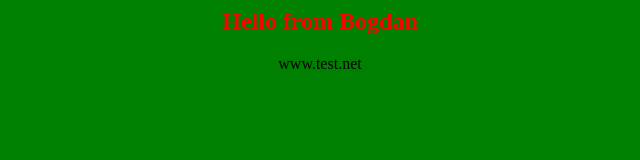
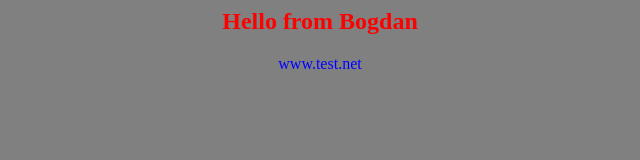
Before and after one commit to BogdanPolishchuk/app-for-Jenkins, a plain HTML site: page index.html in a window 1280 px wide. Shown: the whole page, without its empty margins (320-960 px from the left). Drawn offline with Linux system fonts and the light colour scheme.

Commit message:
changed background color and fix err

```diff
--- a/index.html
+++ b/index.html
@@ -1,8 +1,8 @@
 <html>
-<body bgcolor=green>
+<body bgcolor=grey>
 <center>
 <h2><font color=red>Hello from Bogdan</font></h2>
-<font collor=blue>www.test.net</font>
+<font color=blue>www.test.net</font>
 </center>
 </body>
 </html>
```
